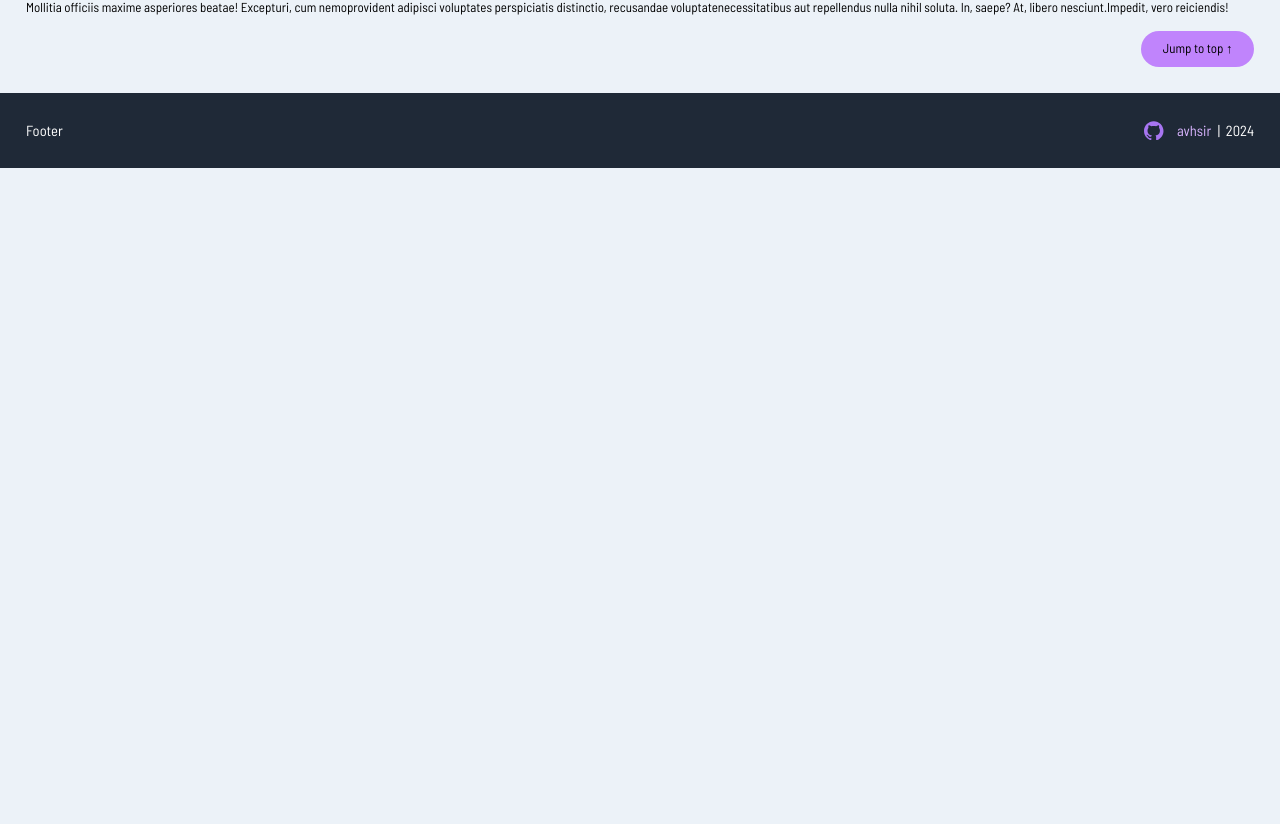
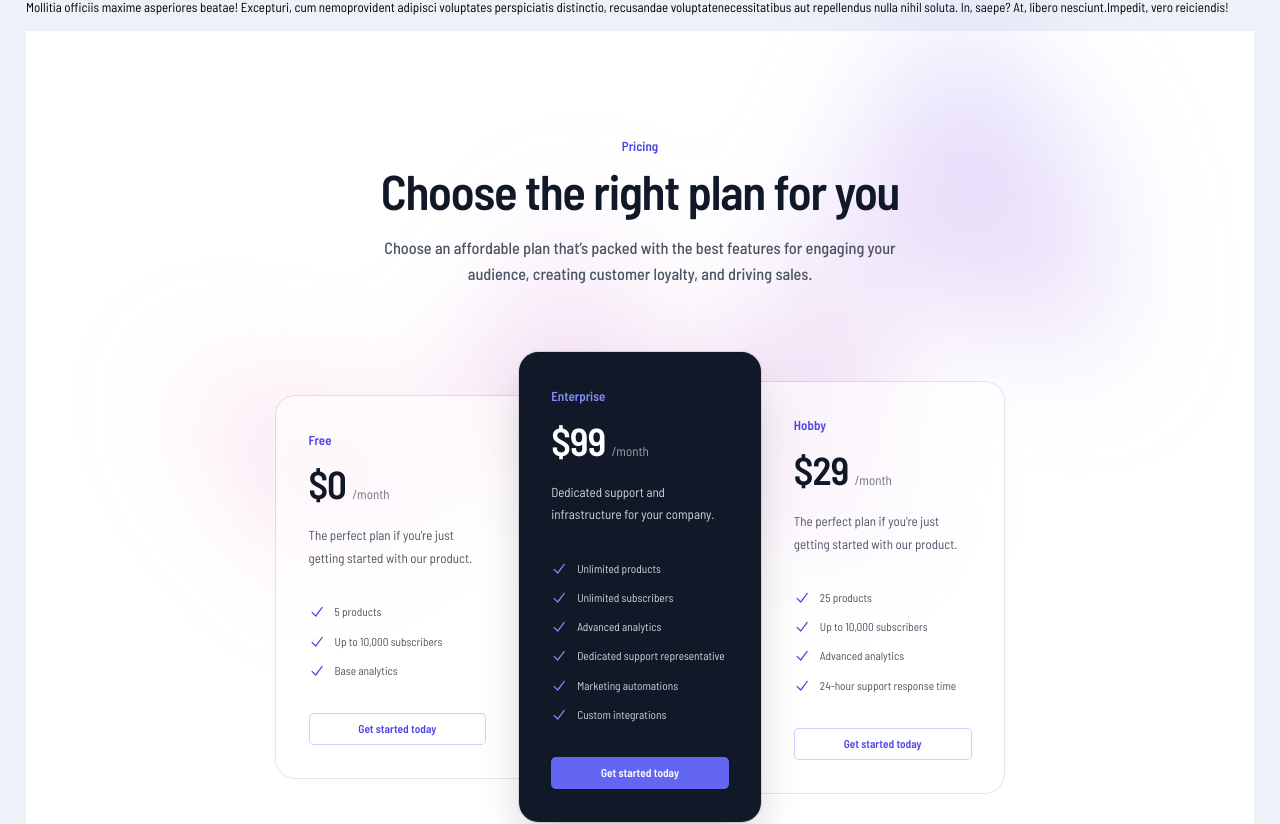
Before and after one commit to avshir/react-vite-ts-tailwind-exp-1, a React (Vite) app: page / in a window 1280 px wide. Shown: the part 1159-1983 px from the top of the page. Before the commit the page ends 1327 px from the top, so only its background shows below. Built offline with nearby package versions, Linux system fonts and the light colour scheme.

Commit message:
feat: add PricingSection useing tailwind free components

```diff
--- a/package.json
+++ b/package.json
@@ -14,6 +14,7 @@
     "preview": "vite preview"
   },
   "dependencies": {
+    "@heroicons/react": "^2.1.5",
     "axios": "^1.7.7",
     "classnames": "^2.5.1",
     "react": "^18.3.1",
--- /dev/null
+++ b/src/components/PricingSection/index.tsx
@@ -0,0 +1,160 @@
+import { CheckIcon } from '@heroicons/react/20/solid';
+// https://tailwindui.com/components/marketing/sections/pricing
+
+const tiers = [
+  {
+    name: 'Free',
+    id: 'tier-free',
+    href: '#',
+    priceMonthly: '$0',
+    description: "The perfect plan if you're just getting started with our product.",
+    features: ['5 products', 'Up to 10,000 subscribers', 'Base analytics'],
+    featured: false,
+  },
+  {
+    name: 'Enterprise',
+    id: 'tier-enterprise',
+    href: '#',
+    priceMonthly: '$99',
+    description: 'Dedicated support and infrastructure for your company.',
+    features: [
+      'Unlimited products',
+      'Unlimited subscribers',
+      'Advanced analytics',
+      'Dedicated support representative',
+      'Marketing automations',
+      'Custom integrations',
+    ],
+    featured: true,
+  },
+  {
+    name: 'Hobby',
+    id: 'tier-hobby',
+    href: '#',
+    priceMonthly: '$29',
+    description: "The perfect plan if you're just getting started with our product.",
+    features: [
+      '25 products',
+      'Up to 10,000 subscribers',
+      'Advanced analytics',
+      '24-hour support response time',
+    ],
+    featured: false,
+  },
+];
+
+function classNames(...classes: (string | undefined | false)[]): string {
+  return classes.filter(Boolean).join(' ');
+}
+export default function PricingSection() {
+  return (
+    <div className="relative isolate bg-white px-6 py-24 sm:py-32 lg:px-8">
+      <div
+        aria-hidden="true"
+        className="absolute inset-x-0 -top-3 -z-10 transform-gpu overflow-hidden px-36 blur-3xl"
+      >
+        <div
+          style={{
+            clipPath:
+              'polygon(74.1% 44.1%, 100% 61.6%, 97.5% 26.9%, 85.5% 0.1%, 80.7% 2%, 72.5% 32.5%, 60.2% 62.4%, 52.4% 68.1%, 47.5% 58.3%, 45.2% 34.5%, 27.5% 76.7%, 0.1% 64.9%, 17.9% 100%, 27.6% 76.8%, 76.1% 97.7%, 74.1% 44.1%)',
+          }}
+          className="mx-auto aspect-[1155/678] w-[72.1875rem] bg-gradient-to-tr from-[#ff80b5] to-[#9089fc] opacity-30"
+        />
+      </div>
+      <div className="mx-auto max-w-4xl text-center">
+        <h2 className="text-base/7 font-semibold text-indigo-600">Pricing</h2>
+        <p className="mt-2 text-balance text-5xl font-semibold tracking-tight text-gray-900 sm:text-6xl">
+          Choose the right plan for you
+        </p>
+      </div>
+      <p className="mx-auto mt-6 max-w-2xl text-pretty text-center text-lg font-medium text-gray-600 sm:text-xl/8">
+        Choose an affordable plan that’s packed with the best features for engaging your audience,
+        creating customer loyalty, and driving sales.
+      </p>
+      <div className="mx-auto mt-16 grid max-w-lg grid-cols-1 items-center gap-y-6 sm:mt-20 sm:gap-y-0 lg:max-w-4xl lg:grid-cols-3">
+        {tiers.map((tier, tierIdx) => (
+          <div
+            key={tier.id}
+            className={classNames(
+              tier.featured ? 'relative bg-gray-900 shadow-2xl' : 'bg-white/60 sm:mx-8 lg:mx-0',
+              tier.featured
+                ? ''
+                : tierIdx === 0
+                  ? 'rounded-t-3xl sm:rounded-b-none lg:rounded-bl-3xl lg:rounded-tr-none'
+                  : 'sm:rounded-t-none lg:rounded-bl-none lg:rounded-tr-3xl',
+              'rounded-3xl p-8 ring-1 ring-gray-900/10 sm:p-10'
+            )}
+          >
+            <h3
+              id={tier.id}
+              className={classNames(
+                tier.featured ? 'text-indigo-400' : 'text-indigo-600',
+                'text-base/7 font-semibold'
+              )}
+            >
+              {tier.name}
+            </h3>
+            <p className="mt-4 flex items-baseline gap-x-2">
+              <span
+                className={classNames(
+                  tier.featured ? 'text-white' : 'text-gray-900',
+                  'text-5xl font-semibold tracking-tight'
+                )}
+              >
+                {tier.priceMonthly}
+              </span>
+              <span
+                className={classNames(
+                  tier.featured ? 'text-gray-400' : 'text-gray-500',
+                  'text-base'
+                )}
+              >
+                /month
+              </span>
+            </p>
+            <p
+              className={classNames(
+                tier.featured ? 'text-gray-300' : 'text-gray-600',
+                'mt-6 text-base/7'
+              )}
+            >
+              {tier.description}
+            </p>
+            <ul
+              role="list"
+              className={classNames(
+                tier.featured ? 'text-gray-300' : 'text-gray-600',
+                'mt-8 space-y-3 text-sm/6 sm:mt-10'
+              )}
+            >
+              {tier.features.map((feature) => (
+                <li key={feature} className="flex gap-x-3">
+                  <CheckIcon
+                    aria-hidden="true"
+                    className={classNames(
+                      tier.featured ? 'text-indigo-400' : 'text-indigo-600',
+                      'h-6 w-5 flex-none'
+                    )}
+                  />
+                  {feature}
+                </li>
+              ))}
+            </ul>
+            <a
+              href={tier.href}
+              aria-describedby={tier.id}
+              className={classNames(
+                tier.featured
+                  ? 'bg-indigo-500 text-white shadow-sm hover:bg-indigo-400 focus-visible:outline-indigo-500'
+                  : 'text-indigo-600 ring-1 ring-inset ring-indigo-200 hover:ring-indigo-300 focus-visible:outline-indigo-600',
+                'mt-8 block rounded-md px-3.5 py-2.5 text-center text-sm font-semibold focus-visible:outline focus-visible:outline-2 focus-visible:outline-offset-2 sm:mt-10'
+              )}
+            >
+              Get started today
+            </a>
+          </div>
+        ))}
+      </div>
+    </div>
+  );
+}
--- a/src/pages/Experiments.tsx
+++ b/src/pages/Experiments.tsx
@@ -8,6 +8,7 @@
 import IconsList from '../components/IconsList';
 import ButtonToTop from '../components/ButtonToTop';
 import Footer from '../components/Footer';
+import PricingSection from '../components/PricingSection';
 
 import { articles } from '../data/articles';
 
@@ -42,7 +43,11 @@
           <Button isRipple={true} isActive={true} onClick={() => alert('111')}>
             My button with with ripple effect
           </Button>
-          <Button isActive={true} onClick={() => alert('222')} className="bg-orange-500">
+          <Button
+            isActive={true}
+            onClick={() => alert('222')}
+            className="rounded-full bg-orange-500"
+          >
             My button with props
           </Button>
         </div>
@@ -84,6 +89,7 @@
             </article>
           ))}
         </section>
+        <PricingSection />
         <div className="text-right">
           <ButtonToTop>Jump to top ↑</ButtonToTop>
         </div>
```
Also changed, not shown: 1 other file (tests, documents, lock files or other folders).
